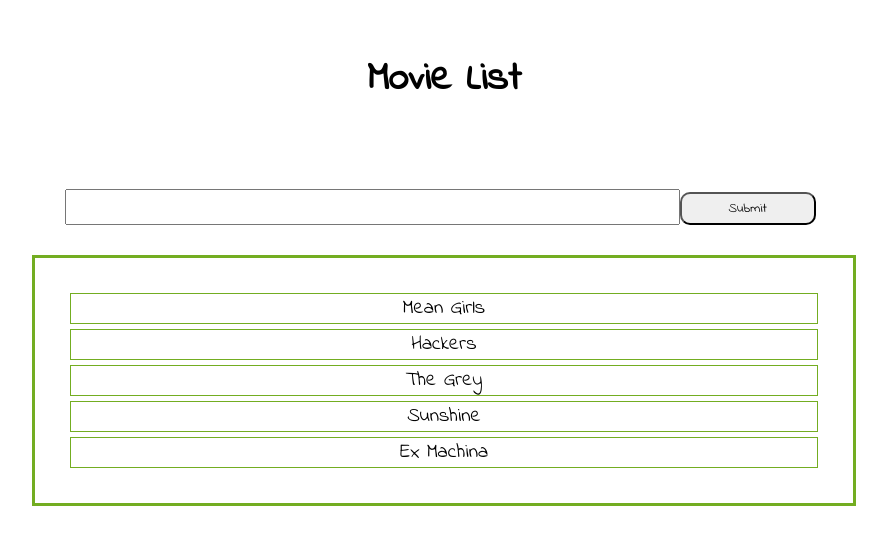
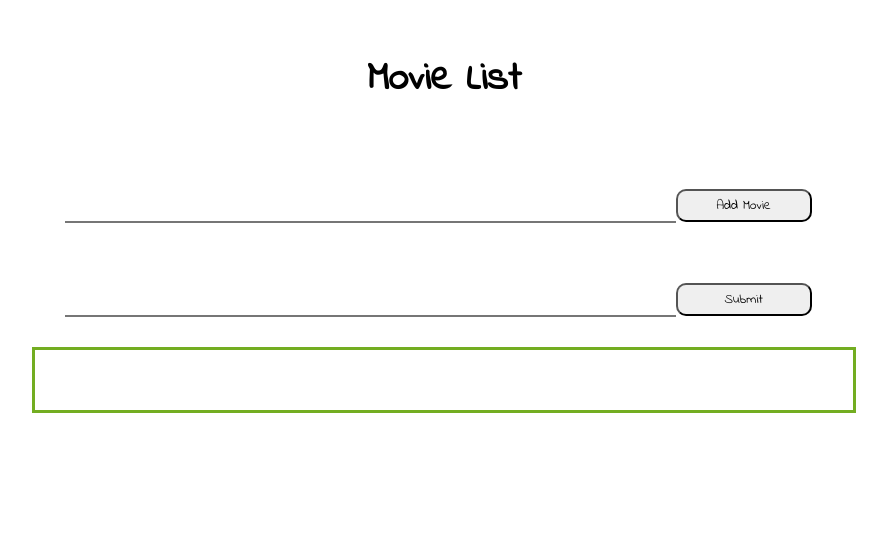
Before and after one commit to LittleJennie/MovieList, a React app: page / in a window 1280 px wide. Shown: the top 544 px of the page, without its empty margins (196-1083 px from the left). Built offline with nearby package versions, Linux system fonts and the light colour scheme.

Commit message:
addMovie method implemented

```diff
--- /dev/null
+++ b/src/addMovie.jsx
@@ -0,0 +1,27 @@
+import React from 'react';
+
+class AddMovie extends React.Component {
+    constructor(props) {
+        super(props);
+        this.addMovieForm = this.addMovieForm.bind(this);
+    }
+
+    addMovieForm(e) {
+        e.preventDefault();
+        this.props.addMovieHandler(this.refs.addMovie.value);
+        e.target.reset();
+    }
+
+    render() {
+        return (
+        <div className="add-movie">
+            <form onSubmit={this.addMovieForm}>
+                <input className="add-movie-input" ref="addMovie"></input>
+                <button className="add-movie-button">Add Movie</button>
+            </form>
+        </div>
+        )
+    }
+}
+
+export default AddMovie;
--- a/src/app.jsx
+++ b/src/app.jsx
@@ -1,19 +1,21 @@
 import React from 'react';
-import movieListData from './data/movieListData.js';
+// import movieListData from './data/movieListData.js';
 import MovieList from './movieList.jsx';
 import Search from './search.jsx';
+import AddMovie from './addMovie.jsx';
 
 class App extends React.Component {
     constructor (props) {
         super(props);
 
         this.state = {
-            movies: movieListData,
-            renderMovies: movieListData,
+            movies: [],
+            renderMovies: [],
             hasMovie: true
         }
 
         this.submitHandler = this.submitHandler.bind(this);
+        this.addMovieHandler = this.addMovieHandler.bind(this);
     }
 
     submitHandler(query) {
@@ -32,14 +34,30 @@ class App extends React.Component {
             });
         } else {
             this.setState({
+                hasMovie: true,
                 renderMovies: hasQuery
             })
         }
     }
 
+    addMovieHandler(newMovie) {
+        var curMovies = this.state.movies;
+        var newMovieObj = {
+            title: newMovie
+        };
+        curMovies.push(newMovieObj);
+
+        this.setState({
+            movies: curMovies,
+            renderMovies: curMovies
+        });
+    }
+
     render() {
+        console.log(this.state.renderMovies)
         return (
             <div className="movie_list_wrapper">
+                <AddMovie addMovieHandler={this.addMovieHandler}/>
                 <Search submitHandler={this.submitHandler}/>
                 <MovieList movies={this.state.renderMovies} hasMovie={this.state.hasMovie}/>
             </div>
--- a/src/search.jsx
+++ b/src/search.jsx
@@ -8,8 +8,8 @@ class Search extends React.Component {
 
     submitForm(e) {
         e.preventDefault();
-        console.log(this.refs.search.value)
-        this.props.submitHandler(this.refs.search.value)
+        this.props.submitHandler(this.refs.search.value);
+        e.target.reset();
     }
 
     render() {
@@ -24,20 +24,4 @@ class Search extends React.Component {
     }
 }
 
-// var Search = (props) => (
-//     <div className="search">
-//         <form onSubmit={
-//             (e) => {
-//                 e.preventDefault();
-//                 console.log(this)
-//                 return props.submitHandler(e.target.value)
-//             }}
-//         >
-//             <input className="search-bar"></input>
-//             <button className="search-submit-button">Submit</button>
-//         </form>
-//     </div>
-// );
-// do onsubmit handler here
-
 export default Search;
--- a/style/style.css
+++ b/style/style.css
@@ -25,25 +25,36 @@ h1 {
     margin: 5px;
 }
 
-.search {
+.search, .add-movie {
     margin: auto;
     width: 60%;
     padding: 30px;
 }
 
-.search-bar {
+.search-bar, .add-movie-input{
+    font-family: 'Indie Flower', cursive;
+    font-size: 14px;
     width: 80%;
     height: 30px;
+    border-top-style: none;
+    border-right-style: none;
+    border-left-style: none;
+    border-bottom-style: solid;
 }
 
-.search-submit-button {
+.search-bar:focus, .add-movie-input:focus {
+    outline: none;
+    color: green;
+}
+
+.search-submit-button, .add-movie-button{
     font-family: 'Indie Flower', cursive;
     width: 18%;
     height: 33px;
     border-radius: 10px;
 }
 
-.search-submit-button:hover {
+.search-submit-button:hover, .add-movie-button:hover {
     cursor: pointer;
     color: blue;
     background-color: lightgreen;
```
Also changed, not shown: src/movieList.jsx (+1 -15 lines), 1 other file (tests, documents, lock files or other folders).
